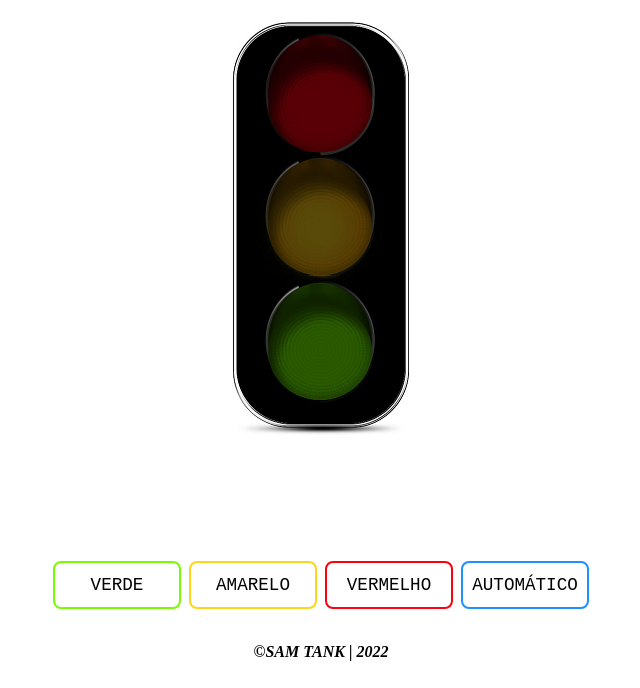
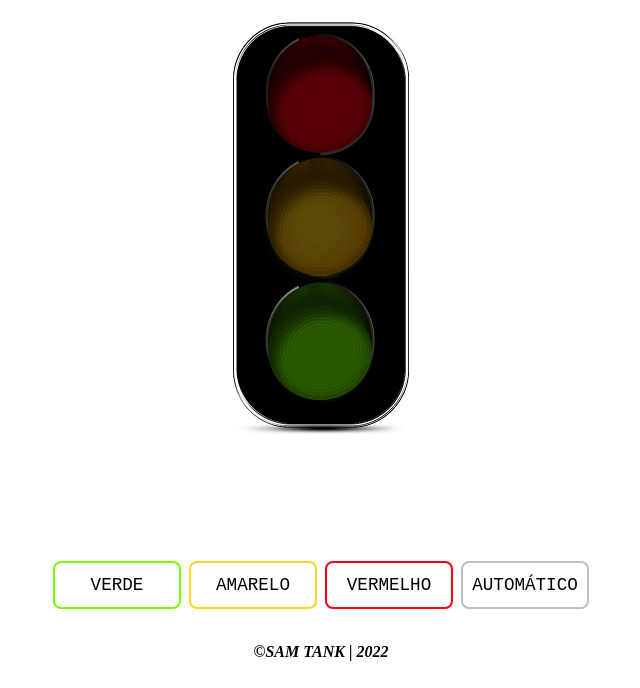
Before and after one commit to samueltank/semaforoJS, a plain HTML site: page index.htm in a window 1280 px wide. Shown: the part 112-800 px from the top of the page, without its empty margins (319-959 px from the left). Drawn offline with Linux system fonts and the light colour scheme.

Commit message:
Delete count variable ❌

```diff
--- a/script.js
+++ b/script.js
@@ -8,7 +8,6 @@ const btnAmarelo     = document.querySelector("#btnAmarelo");
 const btnVermelho    = document.querySelector("#btnVermelho");
 const btnAuto        = document.querySelector("#btnAuto");
 let idAlternarCor    = null;
-let contador         = 0;
 
 /* Functions */
 
--- a/style.css
+++ b/style.css
@@ -56,8 +56,8 @@ button {
   font-family: monospace;
   font-size: 1.1rem;
   background-color: transparent;
-  border: 0.15rem solid;
-  transition: all 0.2s ease-out;
+  border: 0.15rem solid rgb(192, 192, 192);
+  transition: all 0.2s ease;
 }
 button:nth-child(1) {
   border-color: #79FC02;
@@ -85,7 +85,7 @@ button:nth-child(3):hover {
   color: white;
 }
 button:nth-child(4) {
-  border-color: dodgerblue;
+  background-color: white;
 }
 button:hover {
   font-weight: bold;
```
